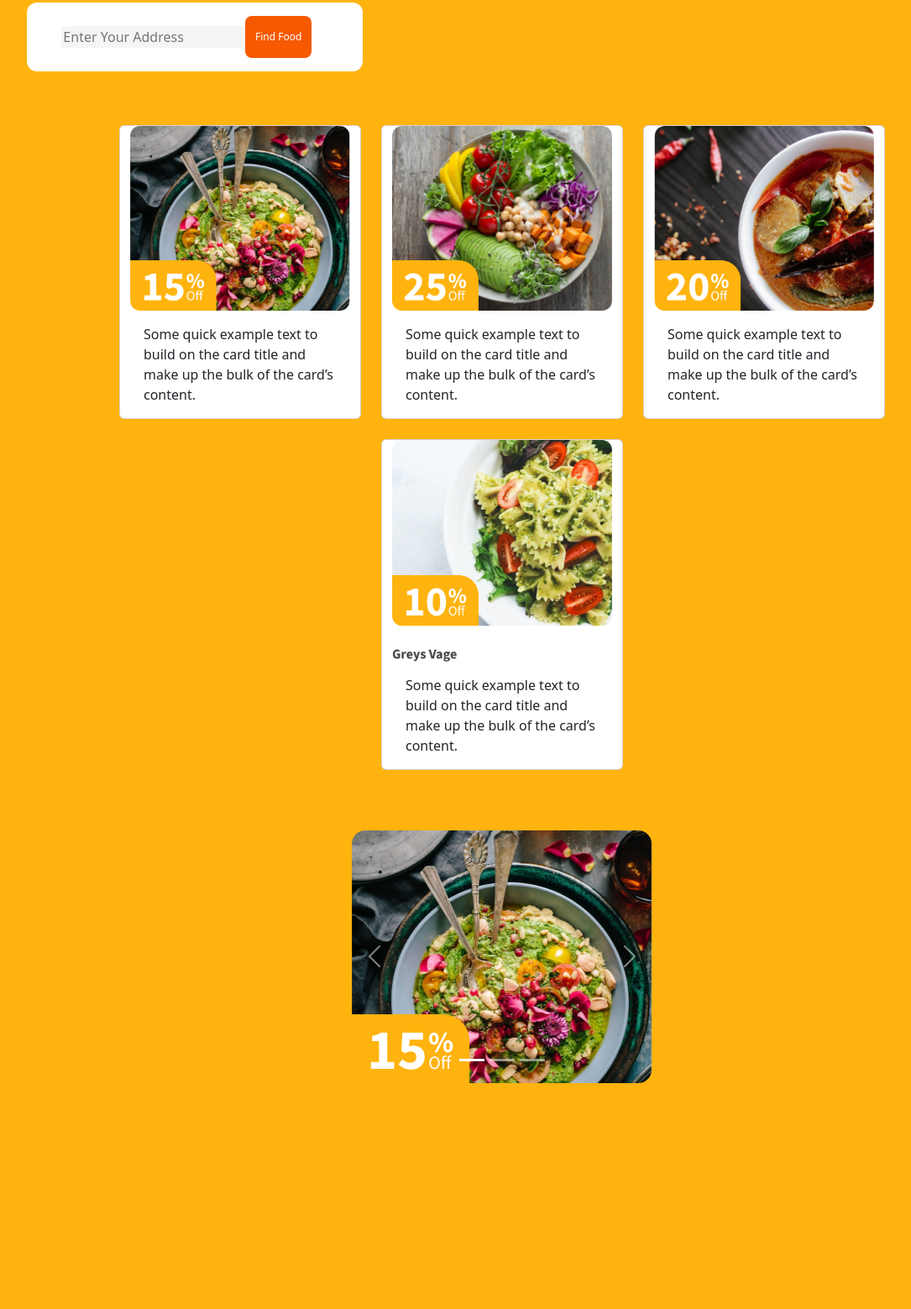
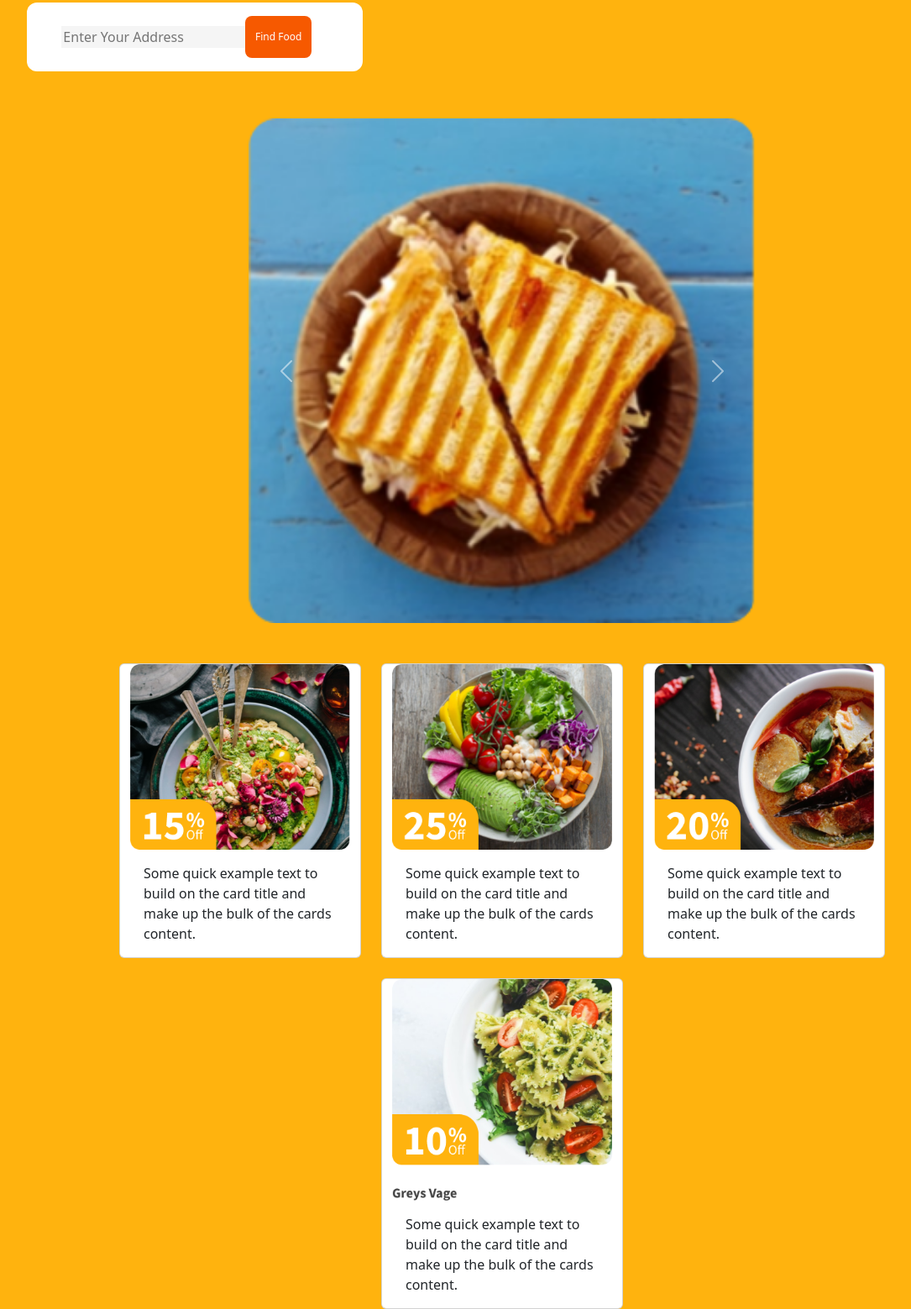
Before and after one commit to BencWislla/LojaDeFood, a plain HTML site: page index.html in a window 1280 px wide. Shown: the part 201-1760 px from the top of the page at 84% size, without its empty margins (42-1127 px from the left). Before the commit the page ends 1539 px from the top, so only its background shows below. Drawn offline with nearby package versions, Linux system fonts and the light colour scheme.

Commit message:
atualizacao de sections

```diff
--- a/css/style.css
+++ b/css/style.css
@@ -58,6 +58,6 @@ header{
   font-size: 1.125rem;
 }
 
-#carousel {
-  width: 60%;
+#carousel{
+  width: 50%;
 }
--- a/index.html
+++ b/index.html
@@ -14,11 +14,11 @@
   <header class="container-fluid p-3">
     <div class="row align-items-center">
       <div class="col-6 col-md-10" id="logo">
-        <img src="img/Logo.png" alt="logo" />
+        <img src="/assets/icon/Logo.png" alt="logo" />
       </div>
       <div class="col-6 col-md-2 justify-content-end d-flex">
         <button id="button">
-          <img src="img/user.png" alt="usuario" id="usuario" />
+          <img src="/assets/icon/user.png" alt="usuario" id="usuario" />
           Login
         </button>
       </div>
@@ -37,73 +37,71 @@
         </div>
       </div>
     </section>
+    </section>
+    <section id="carousel" class="container">
+      <div id="carouselExample" class="carousel slide d-none d-lg-block mb-5">
+        <div class="carousel-inner">
+          <div class="carousel-item active">
+            <img src="/assets/img/Frame 40 (1).png" class="d-block w-100" alt="...">
+          </div>
+          <div class="carousel-item">
+            <img src="/assets/img/Frame 40.png" class="d-block w-100" alt="...">
+          </div>
+          <div class="carousel-item">
+            <img src="/assets/img/Rectangle 336.png" class="d-block w-100" alt="...">
+          </div>
+          <div class="carousel-item">
+            <img src="/assets/img/Flash Deal Card.png" class="d-block w-100" alt="...">
+          </div>
+        </div>
+        <button class="carousel-control-prev" type="button" data-bs-target="#carouselExample" data-bs-slide="prev">
+          <span class="carousel-control-prev-icon" aria-hidden="true"></span>
+          <span class="visually-hidden">Previous</span>
+        </button>
+        <button class="carousel-control-next" type="button" data-bs-target="#carouselExample" data-bs-slide="next">
+          <span class="carousel-control-next-icon" aria-hidden="true"></span>
+          <span class="visually-hidden">Next</span>
+        </button>
+      </div>
+    </section>
     <section class="container">
       <div class="row justify-content-center row-gap-4 column-gap-4 my-4">
         <div class="card col-12 col-lg-3" style="width: 18rem;">
-          <img src="img/Food Photo.png" class="card-img-top" alt="img/Food Photo.png">
+          <img src="/assets/img/Food Photo.png" class="card-img-top" alt="img/Food Photo.png">
           <div class="card-body">
-            <p class="card-text">Some quick example text to build on the card title and make up the bulk of the card’s
+            <p class="card-text">Some quick example text to build on the card title and make up the bulk of the cards
               content.</p>
           </div>
         </div>
         <div class="card col-12 col-lg-3" style="width: 18rem;">
-          <img src="img/Food Photo (1).png" class="card-img-top" alt="img/Food Photo.png">
+          <img src="/assets/img/Food Photo (1).png" class="card-img-top" alt="img/Food Photo.png">
           <div class="card-body">
-            <p class="card-text">Some quick example text to build on the card title and make up the bulk of the card’s
+            <p class="card-text">Some quick example text to build on the card title and make up the bulk of the cards
               content.</p>
           </div>
         </div>
         <div class="card col-12 col-lg-3" style="width: 18rem;">
-          <img src="img/Food Photo (2).png" class="card-img-top" alt="img/Food Photo.png">
+          <img src="assets/img/Food Photo (2).png" class="card-img-top" alt="img/Food Photo.png">
           <div class="card-body">
-            <p class="card-text">Some quick example text to build on the card title and make up the bulk of the card’s
+            <p class="card-text">Some quick example text to build on the card title and make up the bulk of the cards
               content.</p>
           </div>
         </div>
         <div class="card col-12 col-lg-3" style="width: 18rem;">
-          <img src="img/Flash Deal Card.png" class="card-img-top" alt="img/Food Photo.png">
+          <img src="assets/img/Flash Deal Card.png" class="card-img-top" alt="img/Food Photo.png">
           <div class="card-body">
-            <p class="card-text">Some quick example text to build on the card title and make up the bulk of the card’s
+            <p class="card-text">Some quick example text to build on the card title and make up the bulk of the cards
+              content.</p>
+          </div>
+        </div>
+        <div class="card col-12 d-lg-none" style="width: 18rem;">
+          <img src="assets/img/Frame 40 (1).png" class="card-img-top" alt="img/Food Photo.png">
+          <div class="card-body">
+            <p class="card-text">Some quick example text to build on the card title and make up the bulk of the cards
               content.</p>
           </div>
         </div>
       </div>
-      </div>
-    </section>
-    <section id="carousel" class="container-fluid justify-content-center p-5 d-none d-lg-flex">
-      <div id="carouselExampleIndicators" class="carousel slide">
-        <div class="carousel-indicators">
-          <button type="button" data-bs-target="#carouselExampleIndicators" data-bs-slide-to="0" class="active"
-            aria-current="true" aria-label="Slide 1"></button>
-          <button type="button" data-bs-target="#carouselExampleIndicators" data-bs-slide-to="1"
-            aria-label="Slide 2"></button>
-          <button type="button" data-bs-target="#carouselExampleIndicators" data-bs-slide-to="2"
-            aria-label="Slide 3"></button>
-        </div>
-        <div class="carousel-inner">
-          <div class="carousel-item active">
-            <img src="img/Food Photo.png" class="d-block w-60" alt="img/Food Photo.png">
-          </div>
-          <div class="carousel-item">
-            <img src="img/Food Photo.png" class="d-block w-60" alt="img/Food Photo.png">
-          </div>
-          <div class="carousel-item">
-            <img src="img/Food Photo.png" class="d-block w-60" alt="img/Food Photo.png">
-          </div>
-        </div>
-        <button class="carousel-control-prev" type="button" data-bs-target="#carouselExampleIndicators"
-          data-bs-slide="prev">
-          <span class="carousel-control-prev-icon" aria-hidden="true"></span>
-          <span class="visually-hidden">Previous</span>
-        </button>
-        <button class="carousel-control-next" type="button" data-bs-target="#carouselExampleIndicators"
-          data-bs-slide="next">
-          <span class="carousel-control-next-icon" aria-hidden="true"></span>
-          <span class="visually-hidden">Nexxt</span>
-        </button>
-      </div>
-      </div>
-    </section>
   </main>
   <script src="https://cdn.jsdelivr.net/npm/bootstrap@5.3.8/dist/js/bootstrap.bundle.min.js"
     integrity="sha384-FKyoEForCGlyvwx9Hj09JcYn3nv7wiPVlz7YYwJrWVcXK/BmnVDxM+D2scQbITxI"
```
Also changed, not shown: assets/icon/Icons (1).png (added), assets/icon/Icons (2).png (added), assets/icon/Icons (3).png (added), assets/icon/Icons2.png (added), assets/icon/Logo.png (renamed from img/Logo.png), assets/icon/user.png (renamed from img/user.png), assets/img/Flash Deal Card.png (renamed from img/Flash Deal Card.png), assets/img/Food Photo (1).png (renamed from img/Food Photo (1).png), assets/img/Food Photo (2).png (renamed from img/Food Photo (2).png), assets/img/Food Photo.png (renamed from img/Food Photo.png), assets/img/Frame 40 (1).png (renamed from img/Frame 40 (1).png), assets/img/Frame 40.png (renamed from img/Frame 40.png), assets/img/Image.png (renamed from img/Image.png), assets/img/Rectangle 336.png (renamed from img/Rectangle 336.png).
